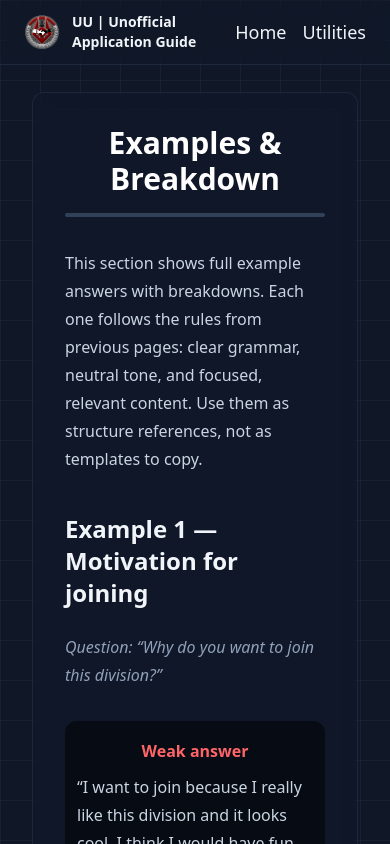
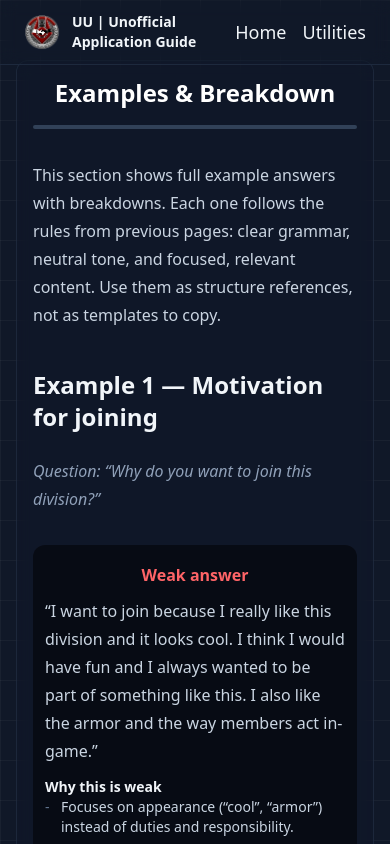
Before and after one commit to privatewithak/cca-application-guide, a React (Vite) app: page /examples in a window 390 px wide. Shown: the top 844 px of the page. Built offline with nearby package versions, Linux system fonts and the light colour scheme.

Commit message:
Adaptivity for PageWrapper

```diff
--- a/src/components/PageWrapper.jsx
+++ b/src/components/PageWrapper.jsx
@@ -5,35 +5,41 @@ export default function PageWrapper({ title, children, nextLink, previousLink })
   const showNavigation = Boolean(previousLink && nextLink);
 
   return (
-    <main className="relative z-10 p-8 min-h-screen">
+    <main className="relative z-10 p-4 sm:p-8 min-h-screen">
       <div
         className="
-          max-w-3xl mx-auto bg-slate-900/20 backdrop-blur rounded-xl border border-slate-700/40 p-8 mt-12
-          opacity-0 translate-y-3
-          animate-page-enter
+          w-full max-w-3xl mx-auto bg-slate-900/20 backdrop-blur rounded-xl border border-slate-700/40
+          p-4 sm:p-8 mt-8 sm:mt-12
+          opacity-0 translate-y-3 animate-page-enter
         "
       >
-        <h1 className="text-3xl font-semibold mb-6 after:content-[''] after:block after:h-1 after:w-full after:mt-4 after:rounded-xl after:bg-slate-700 text-center">
+        <h1 className="text-2xl sm:text-3xl font-semibold mb-6 text-center
+          after:content-[''] after:block after:h-1 after:w-full after:mt-4 after:rounded-xl after:bg-slate-700"
+        >
           {title}
         </h1>
 
-        <div className="text-slate-300 leading-relaxed">{children}</div>
+        <div className="text-slate-300 leading-relaxed text-base sm:text-lg">
+          {children}
+        </div>
 
         {showNavigation && (
-          <div className="relative before:content-[''] before:block before:h-1 before:w-full before:mt-3 before:mb-6 before:rounded-xl before:bg-slate-700">
-            <div className="flex items-center justify-between text-lg w-full">
+          <div className="relative before:content-[''] before:block before:h-1 before:w-full before:mt-4 before:mb-6 before:rounded-xl before:bg-slate-700">
+            <div className="flex flex-col sm:flex-row items-center gap-4 sm:gap-0 sm:justify-between text-lg w-full">
               <Link
                 to={previousLink}
-                className="px-4 py-2 rounded-lg bg-indigo-600/70 hover:bg-indigo-500 text-white font-medium transition min-w-[140px] text-center"
+                className="px-4 py-2 rounded-lg bg-indigo-600/70 hover:bg-indigo-500 text-white font-medium transition w-full sm:w-auto text-center"
               >
                 Previous page
               </Link>
-              <p className="absolute left-1/2 -translate-x-1/2 text-slate-300 text-center">
+
+              <p className="text-slate-300 text-center order-[-1] sm:order-none">
                 <RandomPhrase />
               </p>
+
               <Link
                 to={nextLink}
-                className="px-4 py-2 rounded-lg bg-indigo-600/70 hover:bg-indigo-500 text-white font-medium transition min-w-[140px] text-center"
+                className="px-4 py-2 rounded-lg bg-indigo-600/70 hover:bg-indigo-500 text-white font-medium transition w-full sm:w-auto text-center"
               >
                 Next page
               </Link>
@@ -41,7 +47,7 @@ export default function PageWrapper({ title, children, nextLink, previousLink })
           </div>
         )}
 
-        <div className="mt-2 text-center text-gray-700">
+        <div className="mt-4 text-center text-gray-700 text-sm">
           <p>Made by privatewithak</p>
         </div>
       </div>
```
